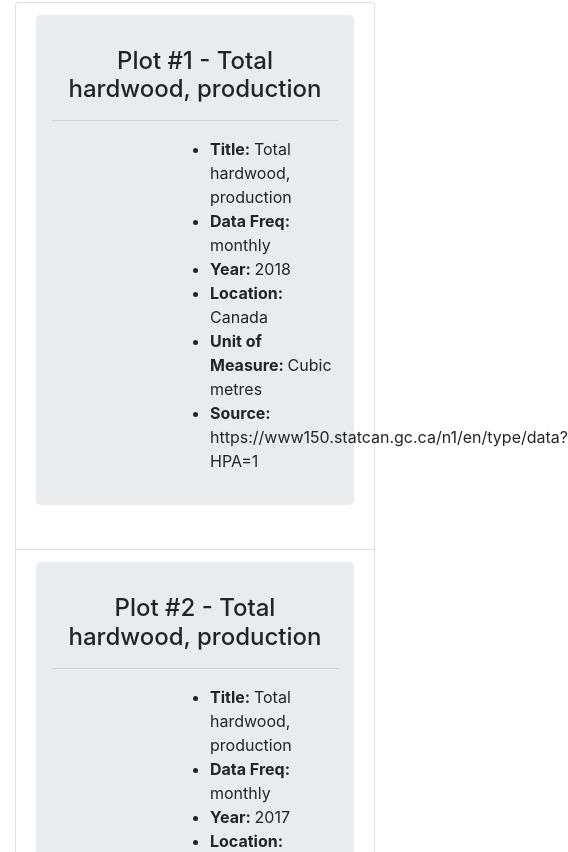
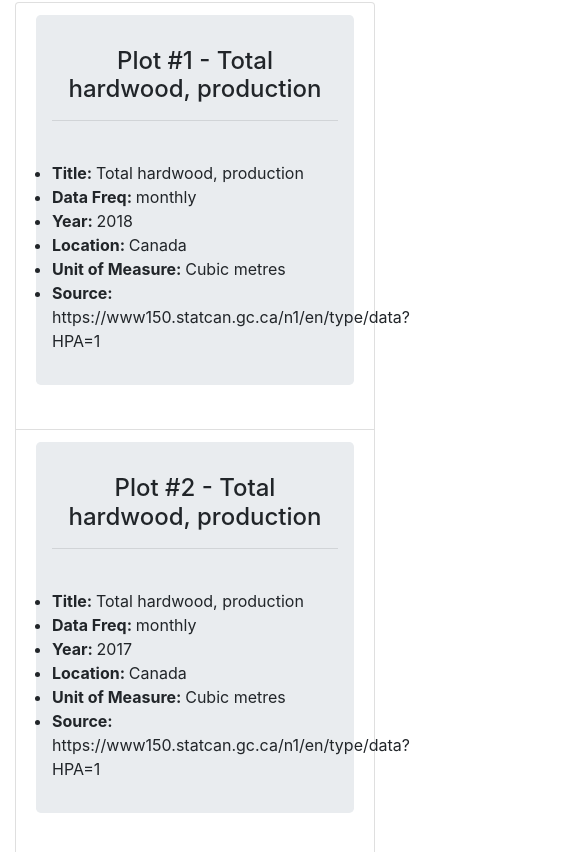
Before and after one commit to Sprea22/NeuralCaptiongSystem_WebAppUI, a React (Create React App) app in the folder client/: page /plots-collection in a window 390 px wide. Shown: the part 872-1724 px from the top of the page, 568 px wide, since content can reach past the window. Built offline with nearby package versions, Linux system fonts and the light colour scheme; the HTML template or start-up script is replaced by a standard one.

Commit message:
Fix plot collection tab for responsivness

```diff
--- a/client/src/pageComponents/PlotsCollection.js
+++ b/client/src/pageComponents/PlotsCollection.js
@@ -35,7 +35,7 @@ class PlotsCollection extends Component {
                         </Container>
                         <hr/>
                             <Row class="align-items-center">
-                                <Col xs="6" align="left">
+                                <Col class="col-6 col-12" align="center">
                                     <ImageZoom
                                         image={{
                                             src: require('../media/Plots_Collection/' + key + '.png'),
@@ -50,7 +50,8 @@ class PlotsCollection extends Component {
                                     />
 
                                 </Col>
-                                <Col xs="6" align="left">
+                                <br/>
+                                <Col class="col-6 col-12" align="left">
                                     <div>
                                     <li> <b> Title: </b> {myJson[key]["title"]} </li>
                                     <li> <b> Data Freq: </b> monthly </li>
```
